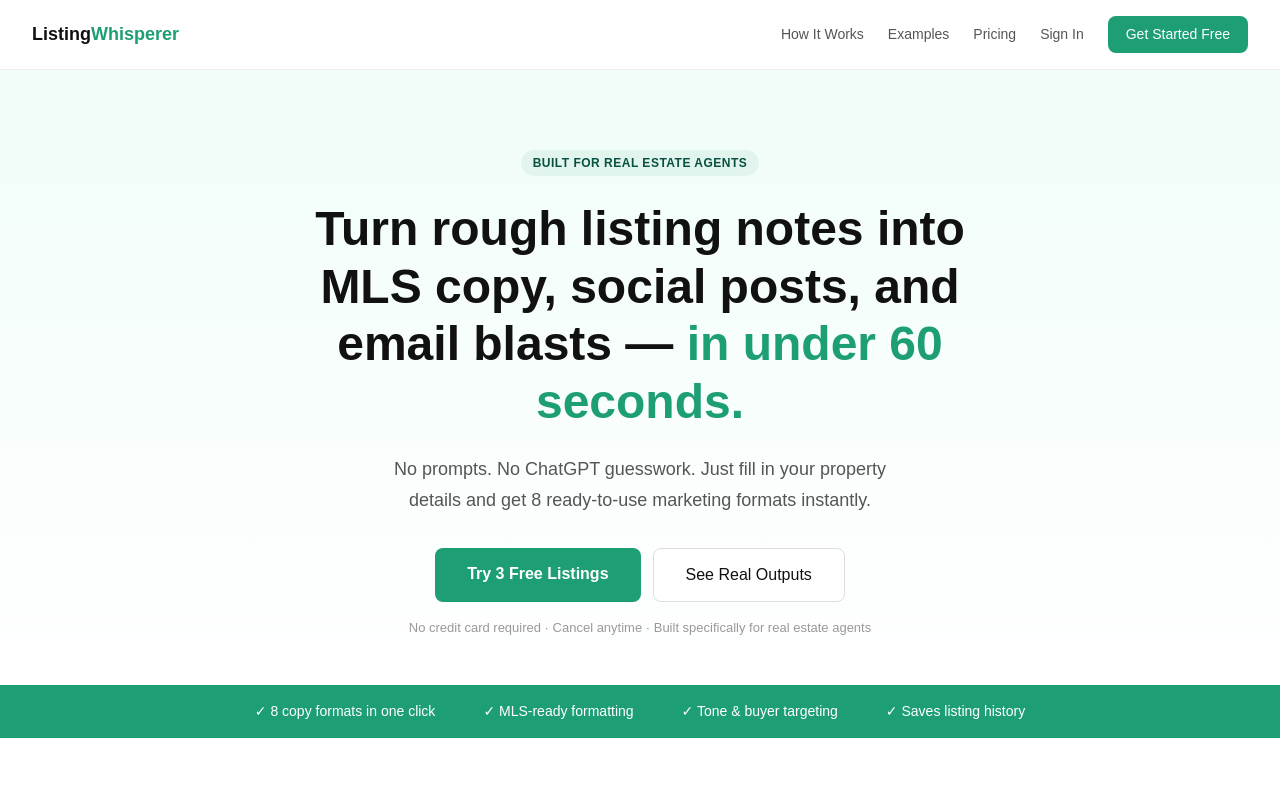
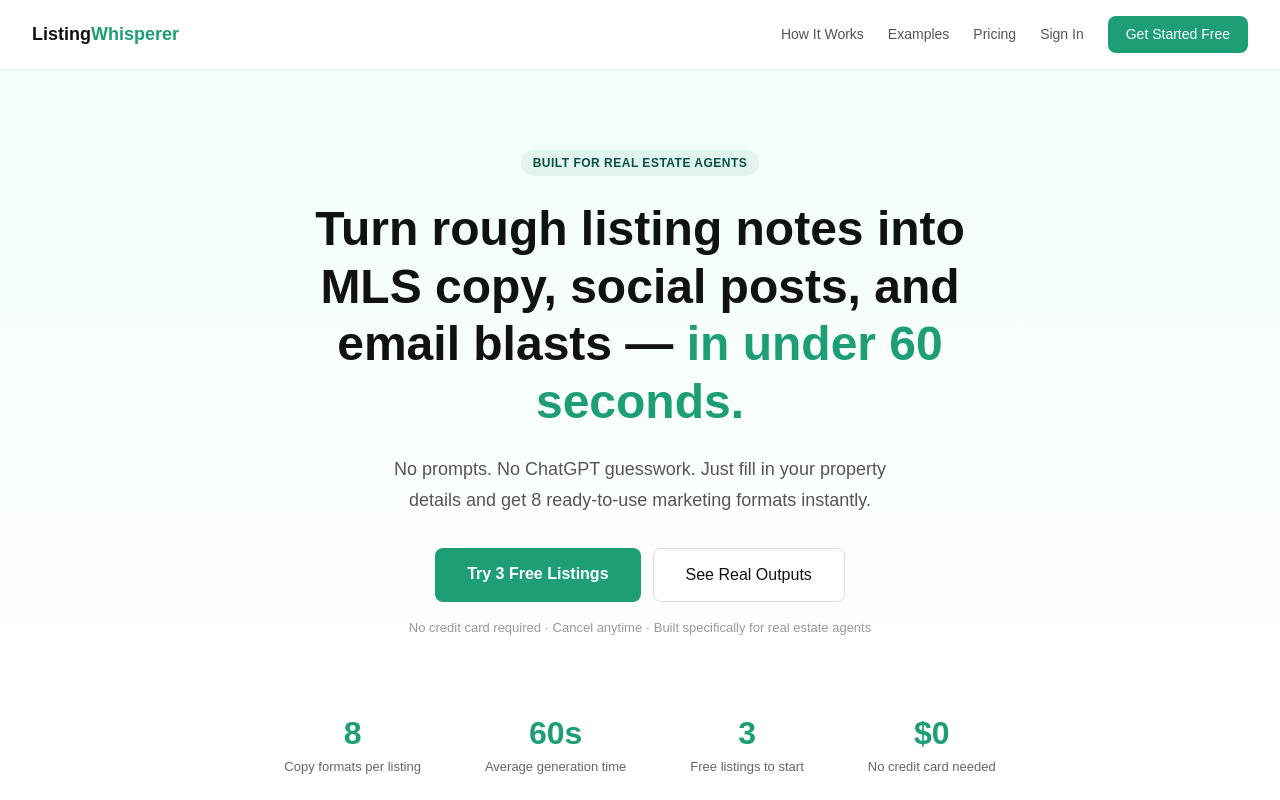
Before and after one commit to APD013/listing-whisperer, a Next.js app: page / in a window 1280 px wide. Shown: the top 800 px of the page. Built offline with nearby package versions, Linux system fonts and the light colour scheme.

Commit message:
Add stats strip near hero

```diff
--- a/src/app/page.tsx
+++ b/src/app/page.tsx
@@ -46,6 +46,23 @@
           </a>
         </div>
         <p style={{fontSize:'13px',color:'#999'}}>No credit card required · Cancel anytime · Built specifically for real estate agents</p>
+      </section>
+
+       {/* STATS STRIP */}
+      <section style={{background:'#fff',padding:'1.5rem 2rem',borderBottom:'1px solid #eee'}}>
+        <div style={{maxWidth:'800px',margin:'0 auto',display:'flex',justifyContent:'center',gap:'4rem',flexWrap:'wrap'}}>
+          {[
+            {stat:'8',label:'Copy formats per listing'},
+            {stat:'60s',label:'Average generation time'},
+            {stat:'3',label:'Free listings to start'},
+            {stat:'$0',label:'No credit card needed'},
+          ].map(({stat,label}) => (
+            <div key={label} style={{textAlign:'center'}}>
+              <p style={{fontSize:'2rem',fontWeight:'700',color:'#1D9E75',margin:'0'}}>{stat}</p>
+              <p style={{fontSize:'13px',color:'#666',margin:'0'}}>{label}</p>
+            </div>
+          ))}
+        </div>
       </section>
 
       {/* PROOF BAR */}
```
